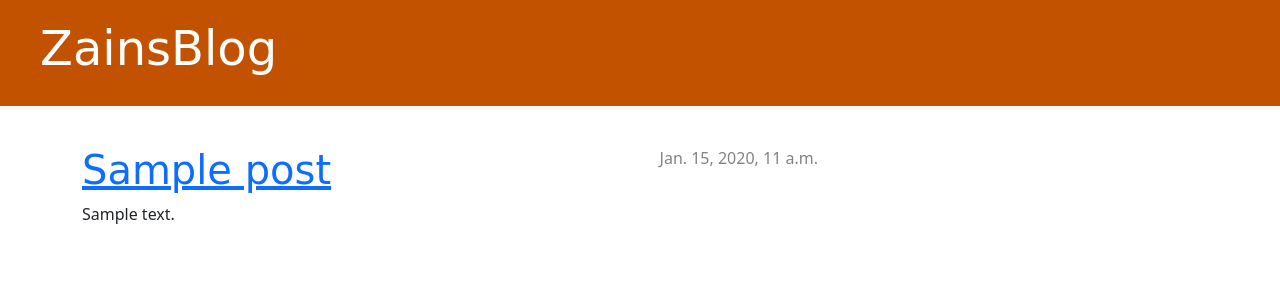
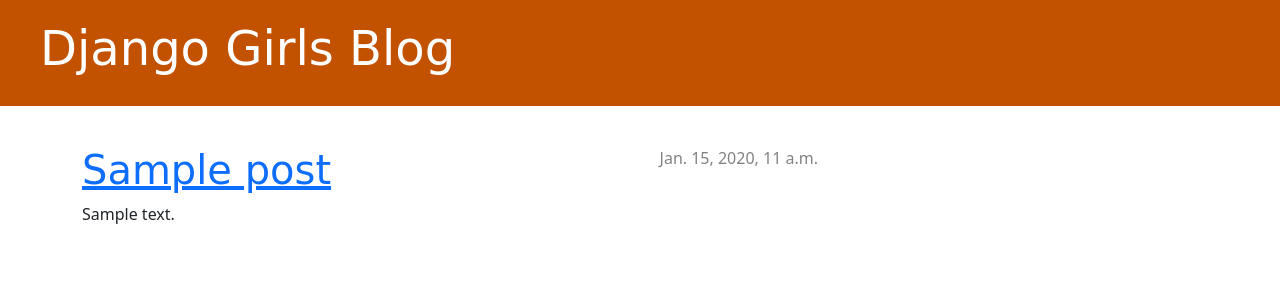
Before and after one commit to zrife2/my-first-blog, a Django app: template blog/templates/blog/blog/post_list.html in a window 1280 px wide. Shown: the top 300 px of the page. Run offline with Django 3.2, Linux system fonts and the light colour scheme; the template is opened without the code that fills it: values that come from a table or form of the project are taken from there, others are empty; tables that the repository leaves empty hold one stand-in row (values such as "Sample post").

Commit message:
defertgbhynjunyhgb

```diff
--- a/blog/templates/blog/blog/post_list.html
+++ b/blog/templates/blog/blog/post_list.html
@@ -1,14 +1,14 @@
 {% load staticfiles %}
 <html>
     <head>
-        <title>ZainsBlog</title>
+        <title>Django Girls blog</title>
         <link rel="stylesheet" href="https://cdn.jsdelivr.net/npm/bootstrap@5.1.3/dist/css/bootstrap.min.css" integrity="sha384-1BmE4kWBq78iYhFldvKuhfTAU6auU8tT94WrHftjDbrCEXSU1oBoqyl2QvZ6jIW3" crossorigin="anonymous">
         <a href="https://en.wikipedia.org/wiki/Django" class="external_link" id="link_to_wiki_page"></a>
         <link rel="stylesheet" href="{% static 'css/blog.css' %}">
     </head>
     <body>
         <div class="page-header">
-            <h1><a href="/">ZainsBlog</a></h1>
+            <h1><a href="/">Django Girls Blog</a></h1>
         </div>
 
         <div class="content container">
```
